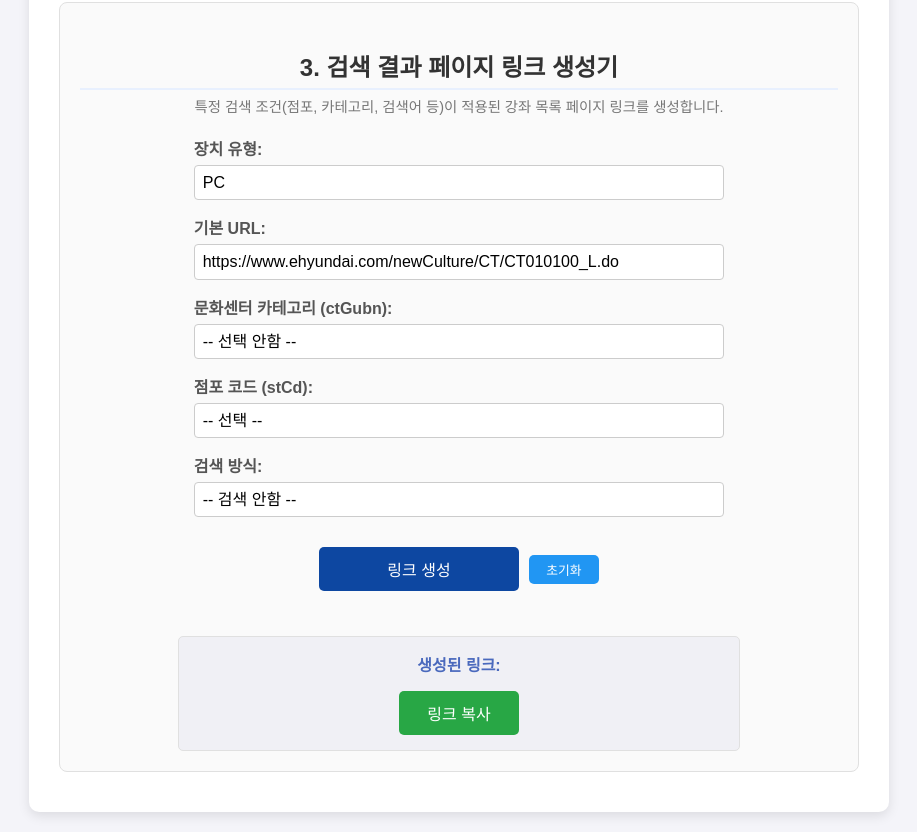
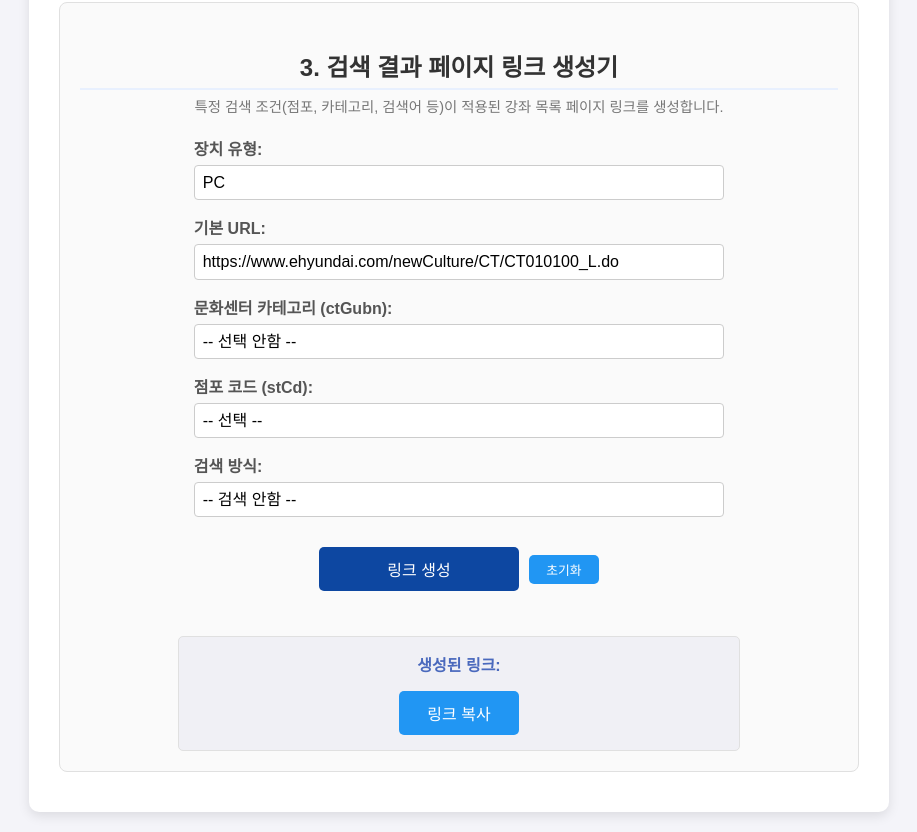
Before and after one commit to geek-yeom/CC_naming, a plain HTML site: page index.html in a window 1280 px wide. Shown: the part 1767-2599 px from the top of the page, without its empty margins (181-1098 px from the left). Drawn offline with Linux system fonts and the light colour scheme.

Commit message:
Update style.css
컬러 업데이트

```diff
--- a/style.css
+++ b/style.css
@@ -139,7 +139,7 @@ button:hover {
 
 #copy_button_direct,
 #copy_button_search {
-    background-color: #28a745;
+    background-color: #2196F3;
     margin-top: 0;
     padding: 10px 20px;
     font-size: 16px;
```
